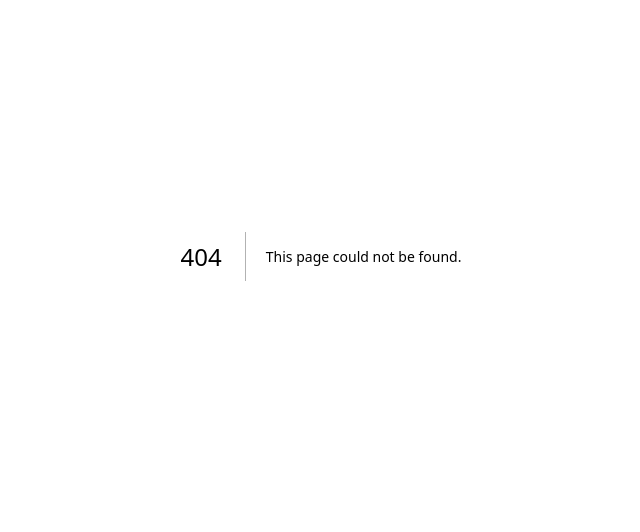
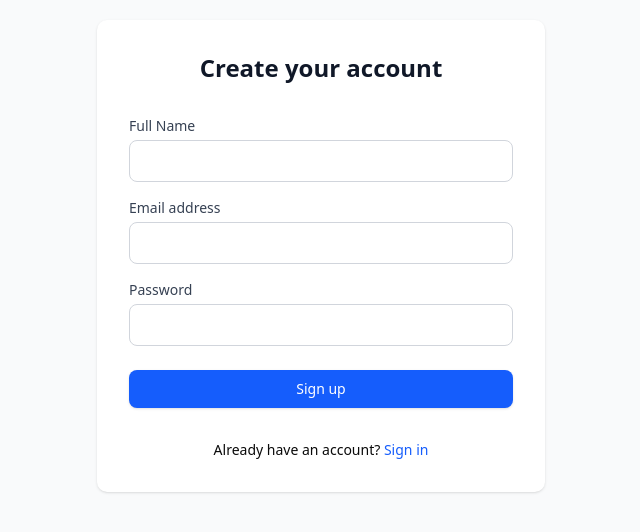
Before and after one commit to giomhern/schedule, a Next.js app: page /signup in a window 1280 px wide. Before the commit this address had no page. Shown: the part 144-676 px from the top of the page, without its empty margins (319-959 px from the left). Built offline with nearby package versions, Linux system fonts and the light colour scheme.

Commit message:
feat(auth): login and signup pages created

```diff
--- /dev/null
+++ b/app/(auth)/login/page.tsx
@@ -0,0 +1,96 @@
+"use client";
+import { useState } from "react";
+import { useRouter } from "next/navigation";
+import Link from "next/link";
+
+export default function LoginPage() {
+  const [emailId, setEmailId] = useState("");
+  const [password, setPassword] = useState("");
+  const [error, setError] = useState("");
+  const router = useRouter();
+
+  const handleSubmit = async (e: React.FormEvent) => {
+    e.preventDefault();
+    const res = await fetch("/api/auth/login", {
+      method: "POST",
+      headers: { "Content-Type": "application/json" },
+      body: JSON.stringify({ emailId, password }),
+    });
+
+    if (res.ok) {
+      router.push("/admin");
+    } else {
+      setError("Invalid credentials");
+    }
+  };
+
+  return (
+    <div className="min-h-screen flex items-center justify-center bg-gray-50">
+      <div className="max-w-md w-full space-y-8 p-8 bg-white rounded-lg shadow">
+        <div>
+          <h2 className="text-2xl font-semibold text-center text-gray-900">
+            Sign in to your account
+          </h2>
+        </div>
+
+        {error && (
+          <div className="bg-red-100 border border-red-400 text-red-700 px-4 py-3 rounded">
+            {error}
+          </div>
+        )}
+
+        <form className="mt-8 space-y-6" onSubmit={handleSubmit}>
+          <div className="space-y-4">
+            <div>
+              <label
+                htmlFor="email"
+                className="block text-sm font-medium text-gray-700"
+              >
+                Email address
+              </label>
+              <input
+                id="email"
+                type="email"
+                required
+                value={emailId}
+                onChange={(e) => setEmailId(e.target.value)}
+                className="mt-1 block w-full rounded-md border border-gray-300 px-3 py-2 focus:outline-none focus:ring-blue-500 focus:border-blue-500"
+              />
+            </div>
+
+            <div>
+              <label
+                htmlFor="password"
+                className="block text-sm font-medium text-gray-700"
+              >
+                Password
+              </label>
+              <input
+                id="password"
+                type="password"
+                required
+                value={password}
+                onChange={(e) => setPassword(e.target.value)}
+                className="mt-1 block w-full rounded-md border border-gray-300 px-3 py-2 focus:outline-none focus:ring-blue-500 focus:border-blue-500"
+              />
+            </div>
+          </div>
+
+          <button
+            type="submit"
+            className="w-full flex justify-center py-2 px-4 border border-transparent rounded-md shadow-sm text-sm font-medium text-white bg-blue-600 hover:bg-blue-700 focus:outline-none focus:ring-2 focus:ring-offset-2 focus:ring-blue-500"
+          >
+            Sign in
+          </button>
+        </form>
+
+        <div className="text-sm text-center">
+          Don't have an account?{" "}
+          <Link href="/signup" className="text-blue-600 hover:text-blue-500">
+            Sign up
+          </Link>
+        </div>
+      </div>
+    </div>
+  );
+}
--- /dev/null
+++ b/app/(auth)/signup/page.tsx
@@ -0,0 +1,105 @@
+'use client'
+import { useState } from 'react'
+import { useRouter } from 'next/navigation'
+import Link from 'next/link'
+
+export default function SignupPage() {
+  const [name, setName] = useState('')
+  const [emailId, setEmailId] = useState('')
+  const [password, setPassword] = useState('')
+  const [error, setError] = useState('')
+  const router = useRouter()
+
+  const handleSubmit = async (e: React.FormEvent) => {
+    e.preventDefault()
+    const res = await fetch('/api/auth/signup', {
+      method: 'POST',
+      headers: { 'Content-Type': 'application/json' },
+      body: JSON.stringify({ name, emailId, password }),
+    })
+
+    if (res.ok) {
+      router.push('/login')
+    } else {
+      setError('Failed to create account')
+    }
+  }
+
+  return (
+    <div className="min-h-screen flex items-center justify-center bg-gray-50">
+      <div className="max-w-md w-full space-y-8 p-8 bg-white rounded-lg shadow">
+        <div>
+          <h2 className="text-2xl font-bold text-center text-gray-900">
+            Create your account
+          </h2>
+        </div>
+
+        {error && (
+          <div className="bg-red-100 border border-red-400 text-red-700 px-4 py-3 rounded">
+            {error}
+          </div>
+        )}
+
+        <form className="mt-8 space-y-6" onSubmit={handleSubmit}>
+          <div className="space-y-4">
+            <div>
+              <label htmlFor="name" className="block text-sm font-medium text-gray-700">
+                Full Name
+              </label>
+              <input
+                id="name"
+                type="text"
+                required
+                value={name}
+                onChange={(e) => setName(e.target.value)}
+                className="mt-1 block w-full rounded-md border border-gray-300 px-3 py-2 focus:outline-none focus:ring-blue-500 focus:border-blue-500"
+              />
+            </div>
+
+            <div>
+              <label htmlFor="email" className="block text-sm font-medium text-gray-700">
+                Email address
+              </label>
+              <input
+                id="email"
+                type="email"
+                required
+                value={emailId}
+                onChange={(e) => setEmailId(e.target.value)}
+                className="mt-1 block w-full rounded-md border border-gray-300 px-3 py-2 focus:outline-none focus:ring-blue-500 focus:border-blue-500"
+              />
+            </div>
+
+            <div>
+              <label htmlFor="password" className="block text-sm font-medium text-gray-700">
+                Password
+              </label>
+              <input
+                id="password"
+                type="password"
+                required
+                value={password}
+                onChange={(e) => setPassword(e.target.value)}
+                className="mt-1 block w-full rounded-md border border-gray-300 px-3 py-2 focus:outline-none focus:ring-blue-500 focus:border-blue-500"
+              />
+            </div>
+          </div>
+
+          <button
+            type="submit"
+            className="w-full flex justify-center py-2 px-4 border border-transparent rounded-md shadow-sm text-sm font-medium text-white bg-blue-600 hover:bg-blue-700 focus:outline-none focus:ring-2 focus:ring-offset-2 focus:ring-blue-500"
+          >
+            Sign up
+          </button>
+        </form>
+
+        <div className="text-sm text-center">
+          Already have an account?{' '}
+          <Link href="/login" className="text-blue-600 hover:text-blue-500">
+            Sign in
+          </Link>
+        </div>
+      </div>
+    </div>
+  )
+}
```
